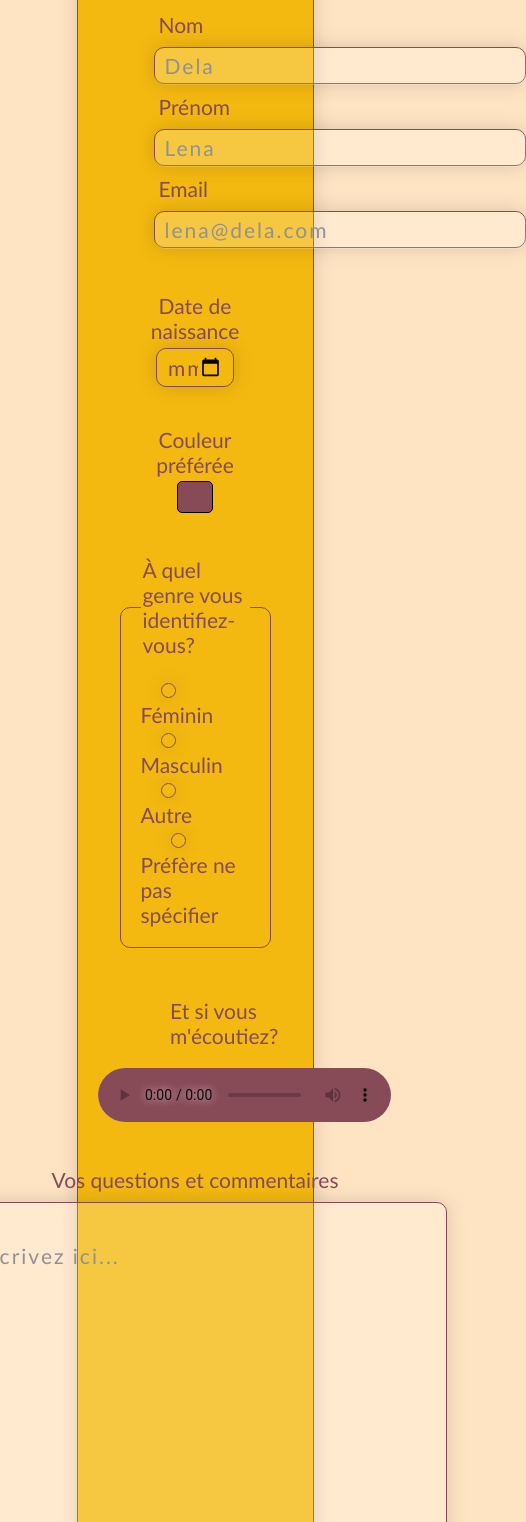
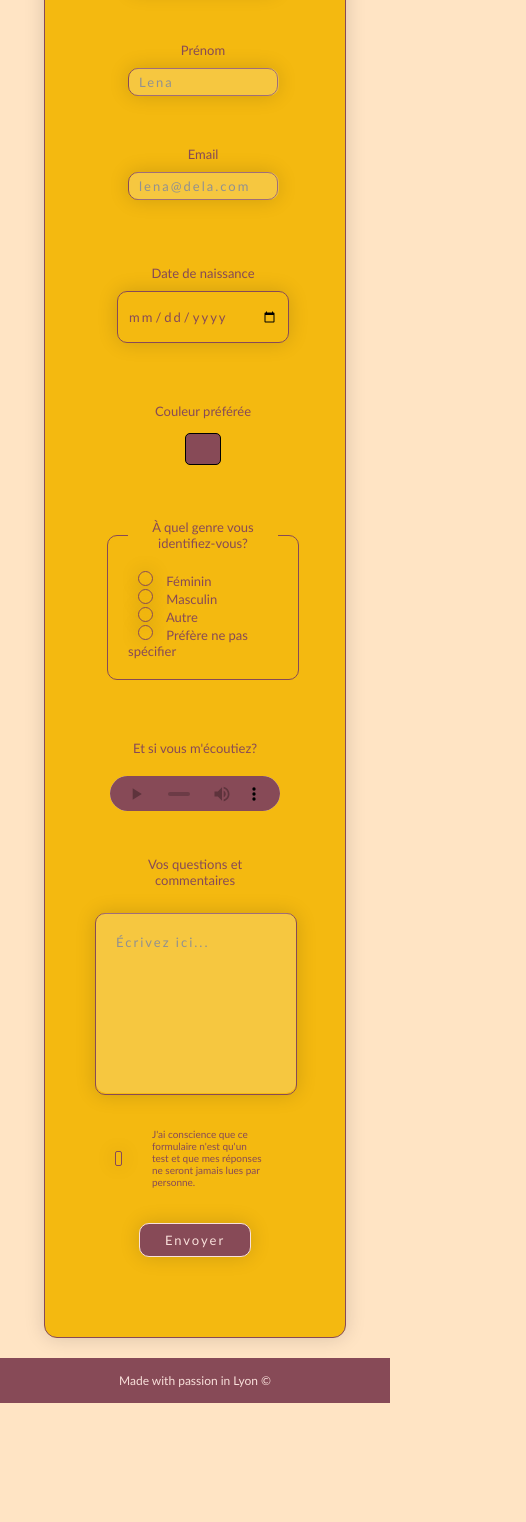
Before and after one commit to LenaDela/mini-project, a plain HTML site: page form.html in a window 390 px wide. Shown: the part 386-1908 px from the top of the page, 526 px wide, since content can reach past the window. After the commit the page ends 1789 px from the top, so only its background shows below. Drawn offline with Linux system fonts and the light colour scheme.

Commit message:
wip form page responsiveness

```diff
--- a/form.html
+++ b/form.html
@@ -62,25 +62,22 @@
               </div>
               <fieldset>
                 <legend>À quel genre vous identifiez-vous?</legend>
-                <label class="added-padding-width" for="option-1" class="radio-button">
-                  <input class="input-styling" type="radio" name="gender" value="female" id="option-1">
-                  Féminin
-                </label>
-                <br>
-                <label class="added-padding-width" for="option-2" class="radio-button">
-                  <input class="input-styling" type="radio" name="gender" value="male" id="option-2">
-                  Masculin
-                </label>
-                <br>
-                <label class="added-padding-width" for="option-3" class="radio-button">
-                  <input class="input-styling" type="radio" name="gender" value="other" id="option-3">
-                  Autre
-                </label>
-                <br>
-                <label class="added-padding-width" for="option-4" class="radio-button">
-                </label>
-                <input class="input-styling" type="radio" name="gender" value="wouldRatherNotSay" id="option-4">
-                  Préfère ne pas spécifier
+                <div>
+                  <input class="input-styling" type="radio" name="gender" value="female" id="female">
+                  <label for="female" class="radio-button">Féminin</label>
+                </div>
+                <div>
+                  <input class="input-styling" type="radio" name="gender" value="male" id="male">
+                  <label for="male" class="radio-button">Masculin</label>
+                </div>
+                <div>
+                  <input class="input-styling" type="radio" name="gender" value="other" id="other">
+                  <label for="other" class="radio-button">Autre</label>
+                </div>
+                <div>
+                  <input class="input-styling" type="radio" name="gender" value="wouldRatherNotSay" id="wouldRatherNotSay">
+                  <label for="wouldRatherNotSay" class="radio-button">Préfère ne pas spécifier</label>
+                </div>
               </fieldset>
             </div>
             <div class="audio">
--- a/styleForm.css
+++ b/styleForm.css
@@ -7,7 +7,7 @@
     background-color: bisque;
     font-family: 'Gill Sans', 'Gill Sans MT', Calibri, 'Trebuchet MS', sans-serif;
     font-weight: 300;
-    font-size: 21px;
+    font-size: 20px;
     margin: 0;
     color: #253213;
 }
@@ -41,7 +41,7 @@ a:hover {
 
 h1 {
     font-family: rafelya !important;
-    font-size: 75px;
+    font-size: 70px;
     margin-bottom: 0;
 }
 
@@ -54,7 +54,8 @@ h1 {
 }
 
 form {
-    margin: 20px 40px 40px 40px;
+    /* margin: 20px 40px 40px 40px; */
+    margin-bottom: 90px;
     border-radius: 13px;
     border: 0.5px solid;
     border-color: #874a57;
@@ -63,7 +64,7 @@ form {
     color: #874a57;
     width: 50%;
     height: auto;
-    padding: 20px;
+    padding: 40px;
 }
 
 .aligning {
@@ -72,7 +73,7 @@ form {
 
 .input-styling, .textarea-styling {
     font-family: 'Gill Sans', 'Gill Sans MT', Calibri, 'Trebuchet MS', sans-serif !important;
-    font-size: 21px;
+    font-size: 20px;
     font-weight: lighter;
     letter-spacing: 2px;
     color: #874a57;
@@ -91,32 +92,39 @@ form {
 
 .added-padding-width {
     padding: 5px 10px;
-    width: 350px;
+    /* width: 350px; */
+    width: calc( 100% - 20px );
 }
 
 .fixed-size {
     padding: 5px 10px;
-    width: 350px;
+    width: 100px;
 }
 
 .spread {
-    width: 60%;
-    display: flex;
-    flex-direction: row;
-    flex-wrap: wrap;
-    justify-content: space-between;
-}
-
-.user {
+    width: 100%;
     display: flex;
     flex-direction: row;
     flex-wrap: wrap;
     justify-content: center;
     align-items: center;
+    margin: 20px 0;
 }
 
+.user {
+    display: flex;
+    flex-direction: column;
+    flex-wrap: wrap;
+    justify-content: center;
+    align-items: center;
+}
+
+/* .relative-input, .opacity-input {
+    width: 300px;
+} */
+
 .relative {
-    width: 371px;
+    width: 350px;
     height: 100%;
     position: relative;
     margin: 5px;
@@ -130,7 +138,6 @@ form {
     height: 100%;
     border-radius: 10px;
     pointer-events: none;
-    top: 1px;
     left: 1px;
 }
 
@@ -144,10 +151,16 @@ form {
     text-align: center;
 }
 
+.spread-date, .spread-color {
+    margin-bottom: 15px;
+    width: 100%;
+}
+
 input[type="date"] {
     color: #874a57;
-    width: 60%;
-    margin-top: 5px;
+    width: 150px;
+    height: 30px;
+    padding: 10px;
 }
 
 ::-webkit-calendar-picker-indicator {
@@ -160,8 +173,8 @@ input[type="date"] {
     -moz-appearance: none;
     appearance: none;
     background-color: transparent;
-    width: 40px;
-    height: 40px;
+    width: 50px;
+    height: 50px;
     border: none !important;
     padding: 0 !important;
     cursor: pointer;
@@ -181,9 +194,24 @@ fieldset {
     border: 0.5px solid;
     border-radius: 10px;
     border-color: #874a57;
+    width: 350px;
     padding: 20px;
-    margin-top: 20px;
+    margin-top: 30px;
+    display: flex;
+    flex-direction: column;
+    flex-wrap: wrap;
 }
+legend {
+    text-align: center;
+}
+
+/* .radio-button {
+    display: flex;
+    flex-direction: row;
+    align-items: center;
+    flex-wrap: wrap;
+    justify-content: center;
+}  */
 
 input[type="radio"] {
     -webkit-appearance: none;
@@ -196,6 +224,50 @@ input[type="radio"] {
     height: 15px;
     border: 0.1 solid currentColor;
     border-radius: 50%;
+}
+
+audio {
+    width: 400px;
+}
+
+.audio {
+    margin: 40px 0;
+}
+
+audio::-webkit-media-controls-panel {
+background-color: #874a57;
+color: #fff;
+}
+
+.comment {
+    display: flex;
+    flex: column;
+    flex-direction: column;
+    justify-content: center;
+    align-items: center;
+    margin-top: 40px;
+    text-align: center;
+}
+
+.relative-textarea {
+    position: relative;
+    width: 450px;
+    height: 350px;
+    margin-top: 20px;
+}
+
+.textarea-space-size {
+    width: calc( 100% - 80px );
+    height: calc( 100% - 80px );
+    padding: 40px 40px;
+}
+
+.agree, .send {
+    display: flex;
+    flex-direction: row;
+    flex-wrap: nowrap;
+    justify-content: center;
+    align-items: center;
 }
 
 input[type="checkbox"] {
@@ -211,54 +283,20 @@ input[type="checkbox"] {
     border-radius: 2px;
 }
 
-.audio {
-    margin-top: 30px;
-}
-
-audio::-webkit-media-controls-panel {
-background-color: #874a57;
-color: #fff;
-}
-
-textarea {
-    background-color: transparent;
-}
-
-.textarea-space-size {
-    width: calc( 100% - 80px );
-    height: calc( 100% - 80px );
-    padding: 40px 40px;
-}
-
-.relative-textarea {
-    position: relative;
-    width: 500px;
-    height: 500px;
-    margin: 5px;
-}
-
-.comment {
-    display: flex;
-    flex: column;
-    flex-direction: column;
-    justify-content: center;
-    align-items: center;
-    margin-top: 40px;
-    text-align: center;
-}
-
-.agree, .send {
-    display: flex;
-    flex-direction: row;
-    flex-wrap: nowrap;
-    justify-content: center;
-    align-items: center;
+.agreement {
+    margin: 20px;
+    width: 380px;
+    font-size: 16px;
 }
 
 input[type="submit" i] {
     background-color: #874a57;
     color: #f9e0db;
-    padding: 12px 30px;
+    padding: 10px 25px;
+}
+
+.send {
+    margin-bottom: 40px;
 }
 
 .footer {
@@ -266,34 +304,20 @@ input[type="submit" i] {
     text-align: right;
     background-color: #874a57;
     color: #f9e0db;
+    font-size: 15px;
 }
 
-/* @media (min-width: 1817px) {
-    form {
-        margin-bottom: 90px;
-        padding: 40px;
-    }
-    .container-home {
-        font-size: 25px;
-    }
+@media (min-width: 1817px) {
     h1 {
         font-size: 80px;
     }
-    .user {
-        flex-direction: column;
-    }
-    .fixed-size {
-        width: 100px;
-    }
-    .added-padding-width {
+    /* .added-padding-width {
         width: 458px;
-    }
+    } */
     .relative-input, .opacity-input {
-        width: 480px;
+        width: 478px;
     }
     .spread {
-        justify-content: center;
-        width: 100%;
         margin: 30px 0;
     }
     .spread-date, .spread-color {
@@ -319,45 +343,22 @@ input[type="submit" i] {
         height: 60px;
     }
     .relative-textarea {
-        margin-top: 20px;
-        width: 800px;
-        height: 600px;
+        width: 600px;
+        height: 500px;
     }
     .agreement {
         margin: 40px;
-        width: 600px;
-    }
-    .send {
-        margin-bottom: 40px;
     }
 }
 
-@media (min-width: 1440px) and (max-width: 1816px){
-    form {
-        margin-bottom: 90px;
-        padding: 40px;
-    }
-    .container-home {
-        font-size: 20px;
-    }
-    h1 {
-        font-size: 70px;
-    }
-    .user {
-        flex-direction: column;
-    }
-    .fixed-size {
-        width: 100px;
-    }
-    .added-padding-width {
-        width: 458px;
-    }
+@media (min-width: 1439px) and (max-width: 1816px){
+    /* .added-padding-width {
+        width: calc( 100% - 22px );
+    } */
     .relative-input, .opacity-input {
-        width: 480px;
+        width: 400px;
     }
     .spread {
-        justify-content: center;
-        width: 100%;
         margin: 30px 0;
     }
     .spread-date, .spread-color {
@@ -383,20 +384,15 @@ input[type="submit" i] {
         margin: 60px 0;
     }
     .relative-textarea {
-        margin-top: 20px;
         width: 600px;
         height: 500px;
     }
     .agreement {
         margin: 40px;
-        width: 600px;
-    }
-    .send {
-        margin-bottom: 40px;
     }
 }
 
-@media (min-width: 1037px) and (max-width: 1439px) {
+@media (min-width: 1040px) and (max-width: 1439px) {
     form {
         margin-bottom: 90px;
         padding: 40px;
@@ -472,7 +468,7 @@ input[type="submit" i] {
     }
 }
 
-@media (min-width: 768px) and (max-width: 1036px) {
+@media (min-width: 768px) and (max-width: 1039px) {
     form {
         margin-bottom: 70px;
         padding: 30px;
@@ -483,20 +479,16 @@ input[type="submit" i] {
     h1 {
         font-size: 40px;
     }
-    .user {
-        flex-direction: column;
-    }
     .fixed-size {
         width: 68px;
     }
     .added-padding-width {
-        width: calc( 100% - 22px );
+        width: calc( 100% - 20px );
     }
     .relative-input, .opacity-input {
         width: 200px;
     }
     .spread {
-        justify-content: center;
         width: 100%;
         margin: 20px 0;
     }
@@ -504,22 +496,32 @@ input[type="submit" i] {
         margin-bottom: 15px;
         width: 100%;
     }
+    fieldset {
+        width: 250px;
+        margin-top: 30px;
+    }
+    audio {
+        width: 300px;
+    }
+    .audio {
+        margin: 40px 0;
+    }
+    .textarea-space-size {
+        width: calc( 100% - 40px );
+        height: calc( 100% - 40px );
+        padding: 20px;
+    }
     .input-styling, .textarea-styling {
         font-size: 16px;
     }
     .relative-textarea {
-        margin-top: 20px;
-        width: 350px;
+        width: 300px;
         height: 250px;
     }
     .agreement {
         margin: 10px;
         width: 300px;
         font-size: 15px;
-        text-align: left;
-    }
-    .send {
-        margin-bottom: 40px;
     }
     .footer {
         font-size: 15px;
@@ -561,6 +563,21 @@ input[type="submit" i] {
         margin-bottom: 15px;
         width: 100%;
     }
+    fieldset {
+        width: 250px;
+        margin-top: 30px;
+    }
+    audio {
+        width: 180px;
+    }
+    .audio {
+        margin: 40px 0;
+    }
+    .textarea-space-size {
+        width: calc( 100% - 40px );
+        height: calc( 100% - 40px );
+        padding: 20px;
+    }
     .input-styling, .textarea-styling {
         font-size: 16px;
     }
@@ -600,7 +617,7 @@ input[type="submit" i] {
         width: auto;
     }
     .added-padding-width {
-        width: calc( 100% - 22px );
+        width: calc( 100% - 20px );
     }
     .relative-input, .opacity-input {
         width: 200px;
@@ -613,8 +630,12 @@ input[type="submit" i] {
         margin-bottom: 10px;
         width: 100%;
     }
+    #color {
+        width: 40px;
+        height: 40px;
+    }
     fieldset {
-        width: 280px;
+        width: 180px;
     }
     legend {
         text-align: center;
@@ -622,7 +643,11 @@ input[type="submit" i] {
     audio {
         width: 180px;
         height: 40px;
-
+    }
+    .textarea-space-size {
+        width: calc( 100% - 40px );
+        height: calc( 100% - 40px );
+        padding: 20px;
     }
     .input-styling, .textarea-styling {
         font-size: 15px;
@@ -683,9 +708,24 @@ input[type="submit" i] {
     legend {
         text-align: center;
     }
+    #color {
+        width: 40px;
+        height: 40px;
+    }
+    fieldset {
+        width: 150px;
+    }
+    legend {
+        text-align: center;
+    }
     audio {
         width: 170px;
         height: 35px;
+    }
+    .textarea-space-size {
+        width: calc( 100% - 40px );
+        height: calc( 100% - 40px );
+        padding: 20px;
     }
     .input-styling, .textarea-styling {
         font-size: 13px;
@@ -709,4 +749,4 @@ input[type="submit" i] {
         text-align: center;
         padding: 15px 0;
     }
-} */
+}
```
